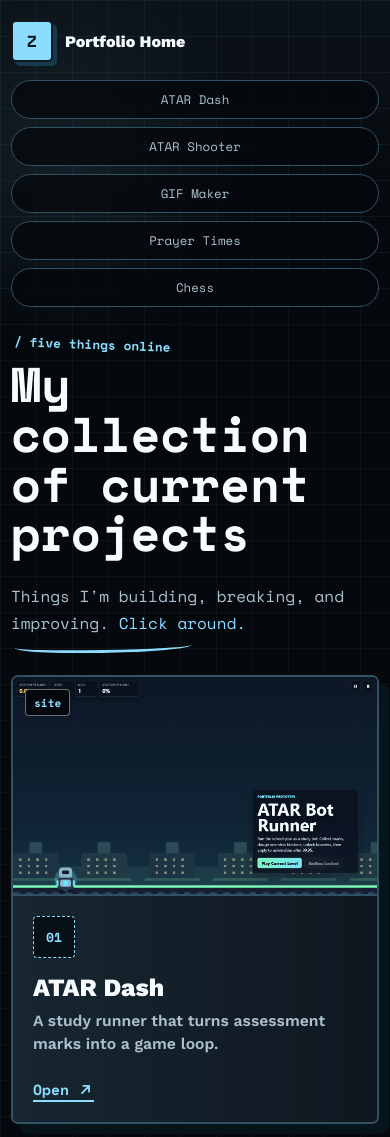
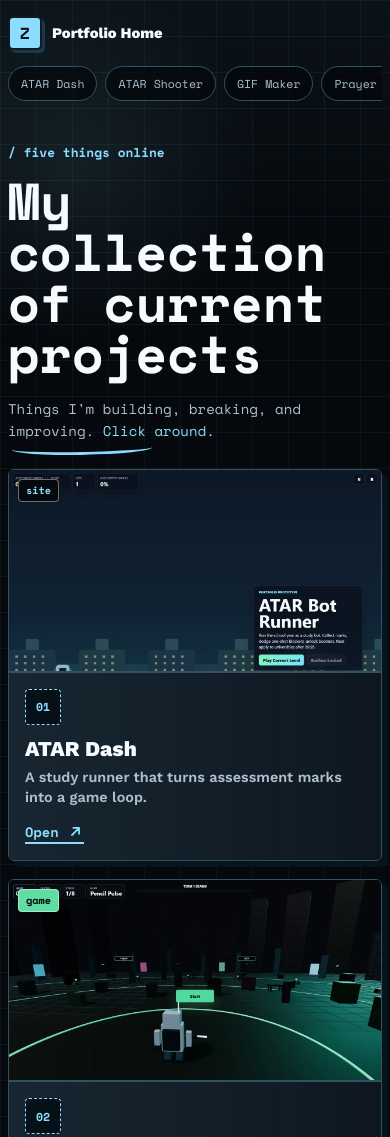
Before and after one commit to divulgenceai/portfolio-home, a plain HTML site: page index.html in a window 390 px wide. Shown: the top 1137 px of the page. Drawn offline with nearby package versions, Linux system fonts and the light colour scheme.

Commit message:
Optimize homepage for mobile

```diff
--- a/index.html
+++ b/index.html
@@ -53,8 +53,12 @@
           >
             <span class="project-image">
               <img
-                src="assets/projects/atar-dash.png"
+                src="assets/projects/atar-dash.webp"
                 alt="Screenshot of the ATAR Dash app"
+                width="1280"
+                height="800"
+                fetchpriority="high"
+                decoding="async"
               />
             </span>
             <span class="project-content">
@@ -82,8 +86,11 @@
           >
             <span class="project-image">
               <img
-                src="assets/projects/atar-shooter.png"
+                src="assets/projects/atar-shooter.webp"
                 alt="Screenshot of the ATAR Shooter game"
+                width="1280"
+                height="800"
+                decoding="async"
               />
             </span>
             <span class="project-content">
@@ -111,8 +118,11 @@
           >
             <span class="project-image">
               <img
-                src="assets/projects/gif-maker.png"
+                src="assets/projects/gif-maker.webp"
                 alt="Screenshot of the GIF Maker app"
+                width="1280"
+                height="800"
+                decoding="async"
               />
             </span>
             <span class="project-content">
@@ -140,8 +150,11 @@
           >
             <span class="project-image">
               <img
-                src="assets/projects/prayer-times.png"
+                src="assets/projects/prayer-times.webp"
                 alt="Screenshot of the Prayer Times app"
+                width="1280"
+                height="800"
+                decoding="async"
               />
             </span>
             <span class="project-content">
@@ -169,8 +182,11 @@
           >
             <span class="project-image">
               <img
-                src="assets/projects/aesthetic-chess.png"
+                src="assets/projects/aesthetic-chess.webp"
                 alt="Screenshot of the Aesthetic Chess app"
+                width="1280"
+                height="800"
+                decoding="async"
               />
             </span>
             <span class="project-content">
@@ -178,7 +194,7 @@
               <span>
                 <span class="project-title">Aesthetic Chess</span>
                 <span class="project-description">
-                  A moody chess board focused on smooth play and visual polish.
+                  A chess playground with bots, hints, and local modes.
                 </span>
               </span>
               <span class="project-action" aria-hidden="true">
--- a/styles.css
+++ b/styles.css
@@ -22,6 +22,7 @@ html {
 body {
   min-height: 100vh;
   margin: 0;
+  overflow-x: hidden;
   color: var(--ink);
   font-family:
     "Work Sans",
@@ -96,6 +97,7 @@ a {
   flex-wrap: wrap;
   gap: 8px;
   justify-content: flex-end;
+  max-width: 620px;
 }
 
 .site-nav a {
@@ -396,20 +398,39 @@ a {
 
 @media (max-width: 930px) {
   .page-shell {
-    width: min(100% - 28px, 690px);
+    width: min(100% - 24px, 690px);
+    padding-top: 18px;
   }
 
   .site-header {
-    align-items: flex-start;
+    align-items: stretch;
     flex-direction: column;
+    gap: 14px;
   }
 
   .site-nav {
+    flex-wrap: nowrap;
     justify-content: flex-start;
+    max-width: none;
+    width: 100%;
+    padding: 2px 0 8px;
+    overflow-x: auto;
+    overflow-y: hidden;
+    scrollbar-width: none;
+    -webkit-overflow-scrolling: touch;
+  }
+
+  .site-nav::-webkit-scrollbar {
+    display: none;
+  }
+
+  .site-nav a {
+    flex: 0 0 auto;
+    white-space: nowrap;
   }
 
   .hero {
-    padding-top: 58px;
+    padding: 44px 0 24px;
   }
 
   .hero::before {
@@ -420,7 +441,7 @@ a {
 
   .projects {
     grid-template-columns: 1fr;
-    gap: 24px;
+    gap: 18px;
   }
 
   .project-card:nth-child(1),
@@ -445,7 +466,7 @@ a {
   }
 
   .project-card-tool .project-content {
-    min-height: 210px;
+    min-height: 0;
   }
 }
 
@@ -455,39 +476,99 @@ a {
   }
 
   .page-shell {
-    width: min(100% - 22px, 420px);
-    padding-top: 20px;
+    width: min(100% - 16px, 430px);
+    padding-top: 16px;
   }
 
-  .site-nav {
-    width: 100%;
+  .brand {
+    gap: 10px;
+    font-size: 0.92rem;
+  }
+
+  .brand-mark {
+    width: 34px;
+    height: 34px;
+    box-shadow: 3px 3px 0 #16394b;
   }
 
   .site-nav a {
-    flex: 1 1 100%;
-    text-align: center;
+    padding: 8px 12px;
+    font-size: 0.72rem;
   }
 
   .hero {
-    padding: 52px 0 32px;
+    padding: 34px 0 22px;
   }
 
   .hero::before {
+    position: static;
+    display: block;
+    margin-bottom: 14px;
     font-size: 0.8rem;
+    transform: none;
+  }
+
+  .hero::after {
+    bottom: 8px;
+    width: 140px;
   }
 
   .hero h1 {
-    font-size: 3.05rem;
+    font-size: clamp(2.45rem, 14vw, 3.25rem);
+    line-height: 0.98;
+  }
+
+  .hero p {
+    margin-top: 18px;
+    font-size: 0.88rem;
+    line-height: 1.55;
+  }
+
+  .project-card {
+    border-width: 1px;
+    border-radius: 6px;
+    box-shadow: 6px 6px 0 #07141b;
+  }
+
+  .project-card::before {
+    top: 9px;
+    left: 9px;
+    padding: 3px 7px;
+    font-size: 0.64rem;
+  }
+
+  .project-image,
+  .project-card-tool .project-image {
+    aspect-ratio: 16 / 8.7;
   }
 
   .project-content {
     grid-template-columns: 1fr;
+    gap: 12px;
     min-height: 0;
+    padding: 16px;
+  }
+
+  .project-number {
+    width: 36px;
+    height: 36px;
+    font-size: 0.72rem;
+  }
+
+  .project-title {
+    font-size: 1.32rem;
+  }
+
+  .project-description {
+    margin-top: 7px;
+    font-size: 0.9rem;
+    line-height: 1.42;
   }
 
   .project-action {
     grid-column: 1;
-    margin-top: 8px;
+    margin-top: 2px;
+    font-size: 0.86rem;
   }
 
   .site-footer {
```
Also changed, not shown: assets/projects/aesthetic-chess.png (deleted), assets/projects/aesthetic-chess.webp (added), assets/projects/atar-dash.png (deleted), assets/projects/atar-dash.webp (added), assets/projects/atar-shooter.png (deleted), assets/projects/atar-shooter.webp (added), assets/projects/gif-maker.png (deleted), assets/projects/gif-maker.webp (added), assets/projects/prayer-times.png (deleted), assets/projects/prayer-times.webp (added).
